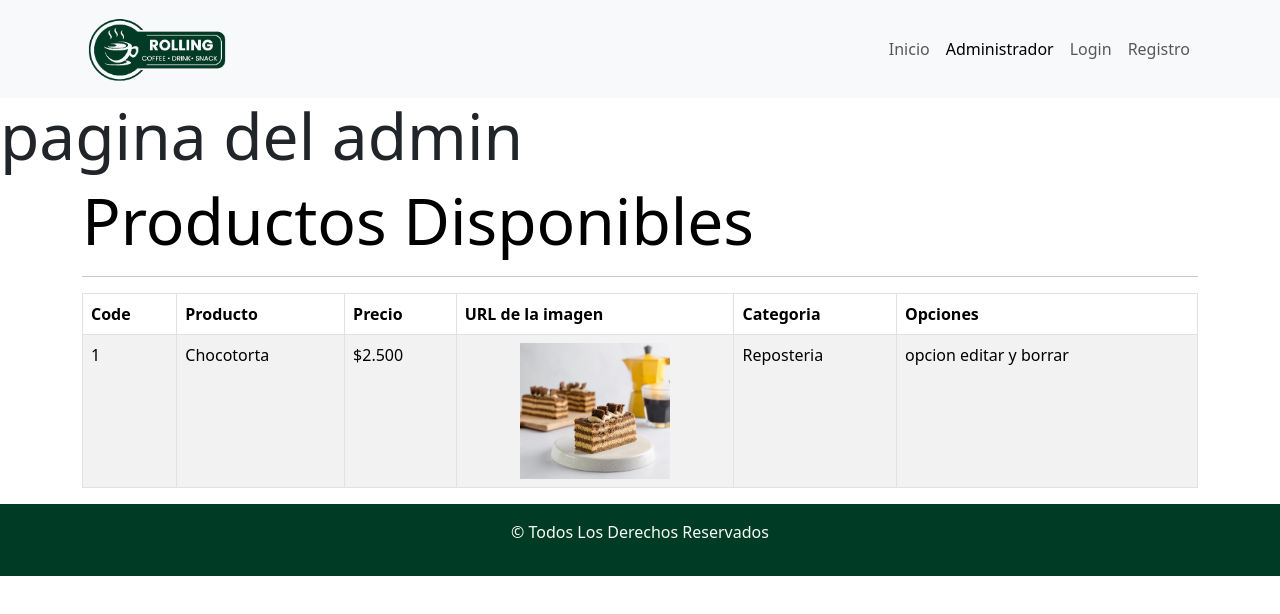
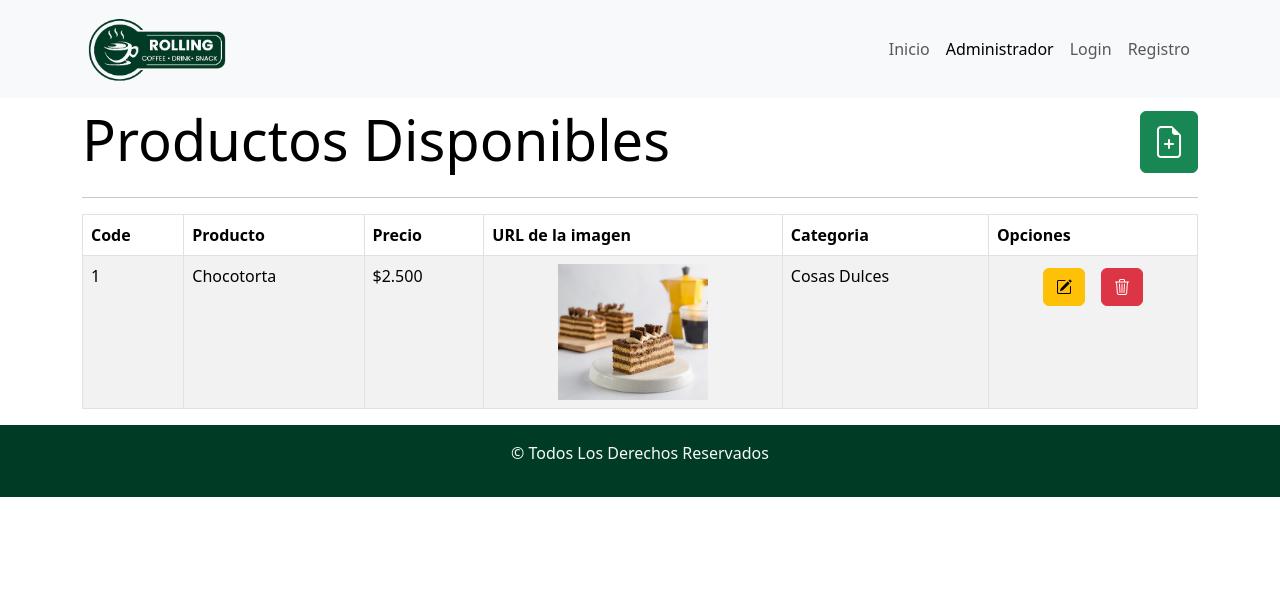
Before and after one commit to suarezagustina/RollingCoffe, a React (Vite) app: page /administrador in a window 1280 px wide. Shown: the top 614 px of the page. Built offline with nearby package versions, Linux system fonts and the light colour scheme.

Commit message:
agregue los iconos a la pagina de administracion

```diff
--- a/src/components/pages/Administrador.jsx
+++ b/src/components/pages/Administrador.jsx
@@ -1,12 +1,16 @@
-import { Container, Table } from "react-bootstrap";
+import { Container, Table, Button } from "react-bootstrap";
 import chocotorta from '../../assets/chocotorta.jpg'
 
 const Administrador = () => {
     return (
         <>
-            <h2 className="display-3">pagina del admin</h2>
             <Container>
-                <h2 className="text-black display-3">Productos Disponibles</h2>
+              <article className="d-flex align-items-center">
+                <h2 className="text-black display-4 mt-2">Productos Disponibles</h2>
+                <Button className="mt-1 boton border-success bg-success ms-auto">
+                <i className="bi bi-file-earmark-plus fs-2"></i>
+                </Button>
+                </article>
                 <hr/>
                 <Table striped bordered hover>
       <thead>
@@ -27,8 +31,15 @@ const Administrador = () => {
           <td className="text-center">
           <img src={chocotorta} className='img-fluid' width={150} alt="logo de rolling coffee" />
             </td>
-          <td>Reposteria</td>
-          <td>opcion editar y borrar</td>
+          <td>Cosas Dulces</td>
+          <td className="text-center">
+          <Button className="mt-1 boton bg-warning border-warning">
+          <i className="bi bi-pencil-square text-black"></i>
+          </Button>
+          <Button className="mt-1 boton ms-3 bg-danger border-danger">
+          <i class="bi bi-trash3 text-white"></i>
+          </Button>
+          </td>
         </tr>
       </tbody>
     </Table>
```
